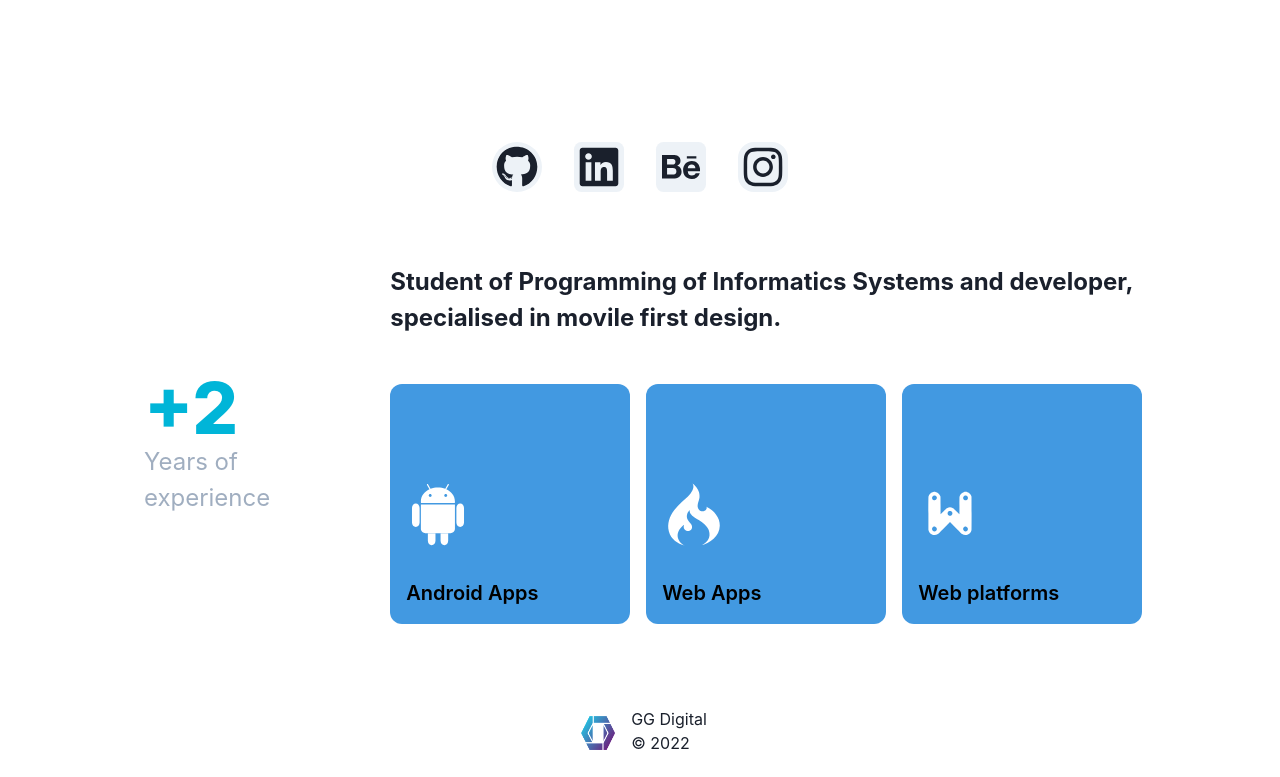
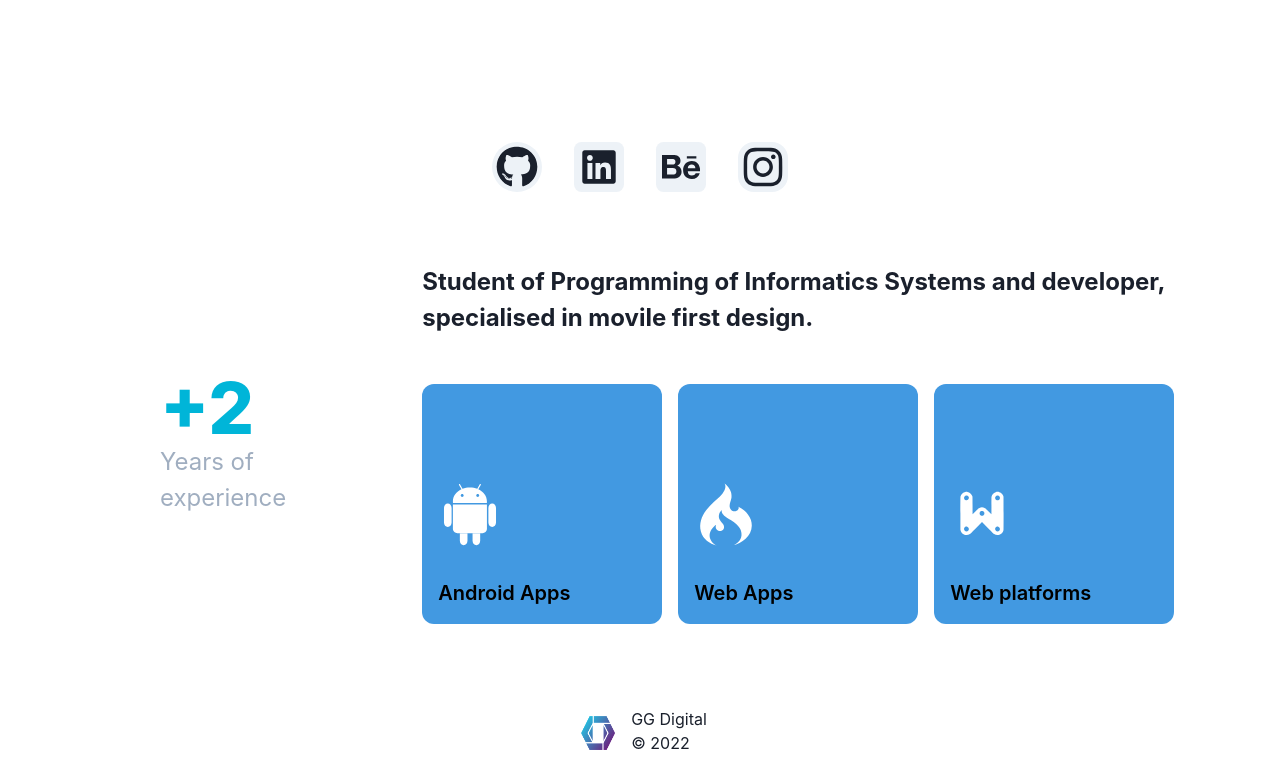
Before and after one commit to 1ggera/portfolio.v2.0, a React (Create React App) app: page / in a window 1280 px wide. Shown: the part 549-1326 px from the top of the page. Built offline with nearby package versions, Linux system fonts and the light colour scheme.

Commit message:
pixels responsive

```diff
--- a/src/components/Profile.js
+++ b/src/components/Profile.js
@@ -10,7 +10,7 @@ function Profile(){
 
   return (
     <Flex direction={isNotSmallerScreen ? "row" : "column"} w="100%" maxWidth={{ base:"100vh", md: "130vh", lg:"130vh", xl: "130h" }} ml={"1"}>
-      <Box alignSelf="center" px="6" py="16">
+      <Box alignSelf="center" px="10" py="16">
         <Heading fontWeight="extrabold" color="cyan.500" size="4xl">
           +2
         </Heading>
--- a/src/components/Social.js
+++ b/src/components/Social.js
@@ -8,7 +8,7 @@ function Social(){
     <HStack spacing="8">
       <IconButton as={FaGithub} boxSize="50" p="1" _hover={{ bgGradient: "linear(to-r, cyan.400, purple.500)" }} borderRadius={'50%'} onClick={() => window.open("https://github.com/1ggera")} ></IconButton>
 
-      <IconButton as={FaLinkedin} boxSize="50" borderRadius={'15%'} _hover={{ bgGradient: "linear(to-r, cyan.400, purple.500)" }} onClick={() => window.open("https://www.linkedin.com/in/gera-garcia")} padding={'1%'}></IconButton>
+      <IconButton as={FaLinkedin} boxSize="50" borderRadius={'15%'} _hover={{ bgGradient: "linear(to-r, cyan.400, purple.500)" }} onClick={() => window.open("https://www.linkedin.com/in/gera-garcia")} padding={'2%'}></IconButton>
 
       <IconButton as={FaBehance} boxSize="50" borderRadius={'15%'} _hover={{ bgGradient: "linear(to-r, cyan.400, purple.500)" }} padding={'2%'} onClick={() => window.open("https://www.behance.net/geragarciadigital")}></IconButton>
 
```
Also changed, not shown: notes_mywebchakra.js (+8 -0 lines).
